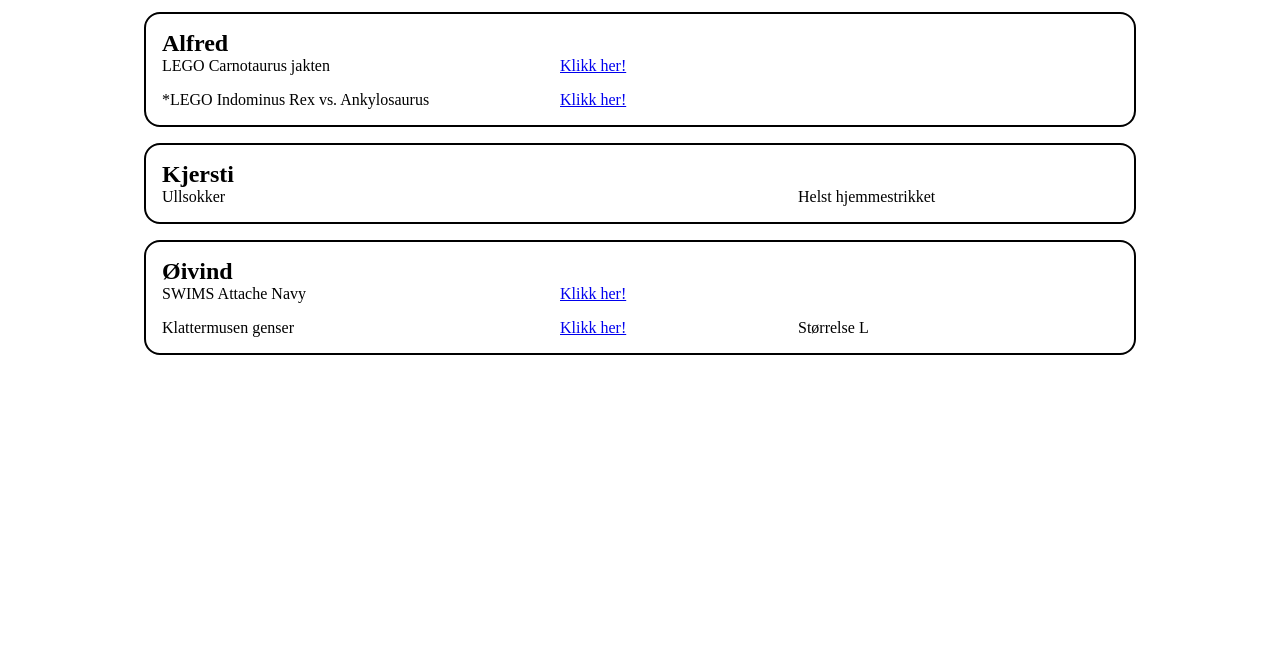
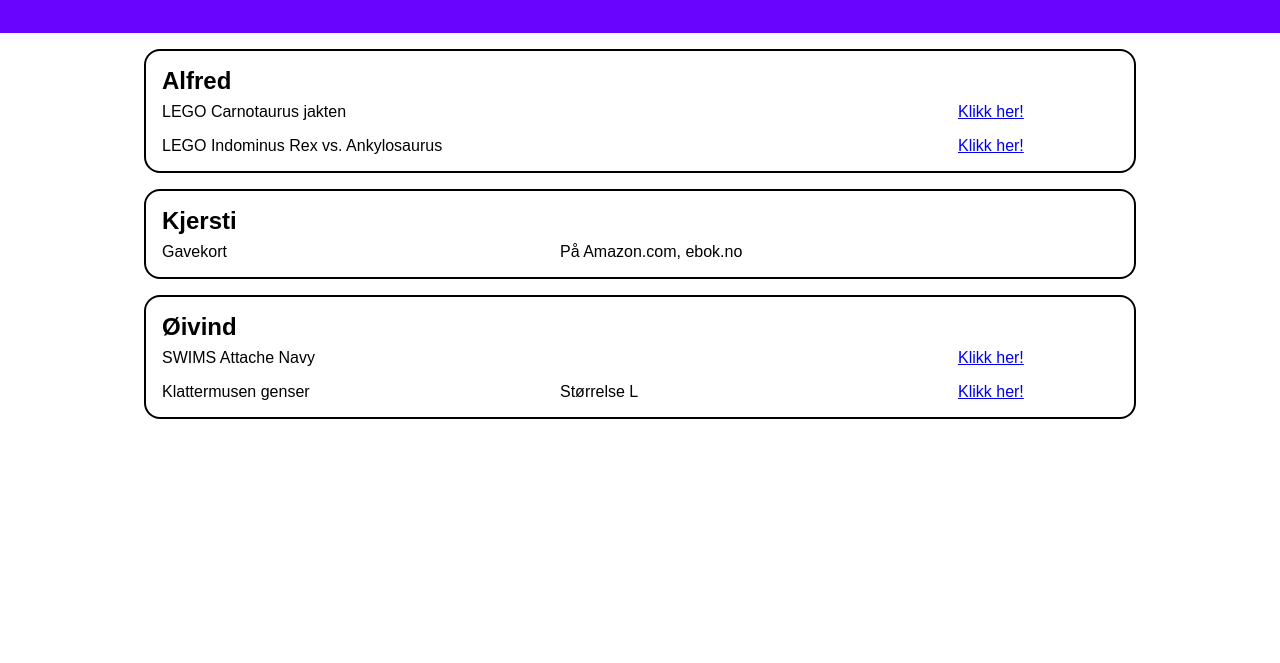
Before and after one commit to ostensrud/wishlist, a Gatsby site: page / in a window 1280 px wide. Shown: the part 137-800 px from the top of the page. Built offline with nearby package versions, Linux system fonts and the light colour scheme; Gatsby itself is replaced by a stand-in of ours.

Commit message:
layout-justeringer

```diff
--- a/src/components/Person.tsx
+++ b/src/components/Person.tsx
@@ -5,7 +5,7 @@
 }
 
 const Person = ({ name }: PersonTypes) => (
-  <div>
+  <div className="person">
     <h2>{name}</h2>
   </div>
 )
--- a/src/components/Wish.tsx
+++ b/src/components/Wish.tsx
@@ -10,6 +10,7 @@
 const Wish = ({ wish }: WishTypes) => (
   <div className="wish">
     <div className="item">{wish.what}</div>
+    <div className="description">{wish.description || " "}</div>
     <div className="link">
       {wish.link && (
         <a href={wish.link} target="_blank">
@@ -17,7 +18,6 @@
         </a>
       )}
     </div>
-    <div className="description">{wish.description || " "}</div>
   </div>
 )
 
--- a/src/resources/wishes.json
+++ b/src/resources/wishes.json
@@ -9,8 +9,8 @@
     {
         "who": "k",
         "wish": {
-            "what": "Ullsokker",
-            "description": "Helst hjemmestrikket"
+            "what": "Gavekort",
+            "description": "På Amazon.com, ebok.no"
         }
     },
     {
@@ -31,7 +31,7 @@
     {
         "who": "a",
         "wish": {
-            "what": "*LEGO Indominus Rex vs. Ankylosaurus",
+            "what": "LEGO Indominus Rex vs. Ankylosaurus",
             "link": "https://www.lego.com/en-us/product/indominus-rex-vs-ankylosaurus-75941"
         }
     }
--- a/src/styles/styles.css
+++ b/src/styles/styles.css
@@ -13,6 +13,7 @@
 
 body {
   min-width: 385px;
+  font-family: Arial, Helvetica, sans-serif;
 }
 
 .container {
@@ -27,6 +28,10 @@
   padding: 1rem;
 }
 
+h1 {
+  font-size: clamp(2rem, 5vw, 10vw);
+}
+
 .card + .card {
   margin-top: 1rem;
 }
@@ -36,6 +41,10 @@
   flex-direction: row;
 
   justify-content: space-between;
+}
+
+.person {
+  margin-bottom: 0.5rem;
 }
 
 .description {
@@ -68,8 +77,4 @@
   .wish {
     flex-direction: column;
   }
-
-  h1 {
-    font-size: 1rem;
-  }
 }
```
